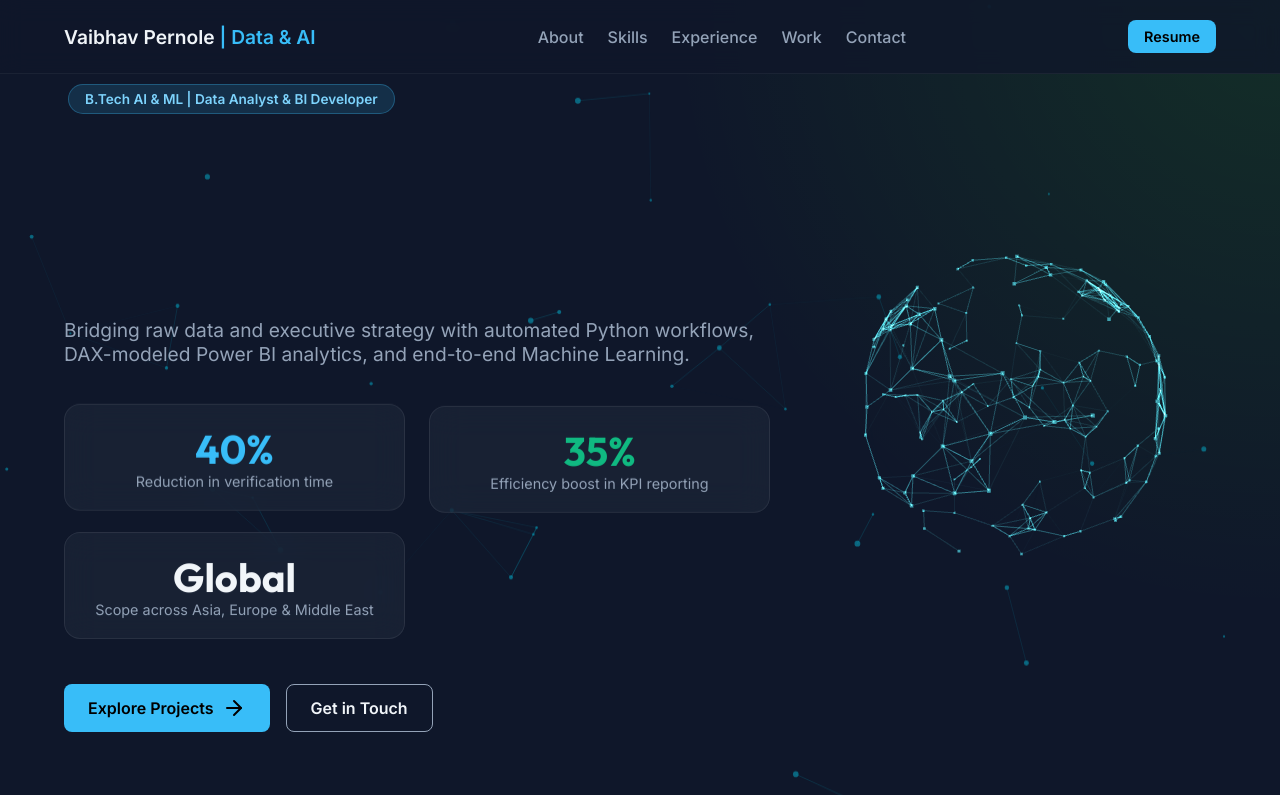
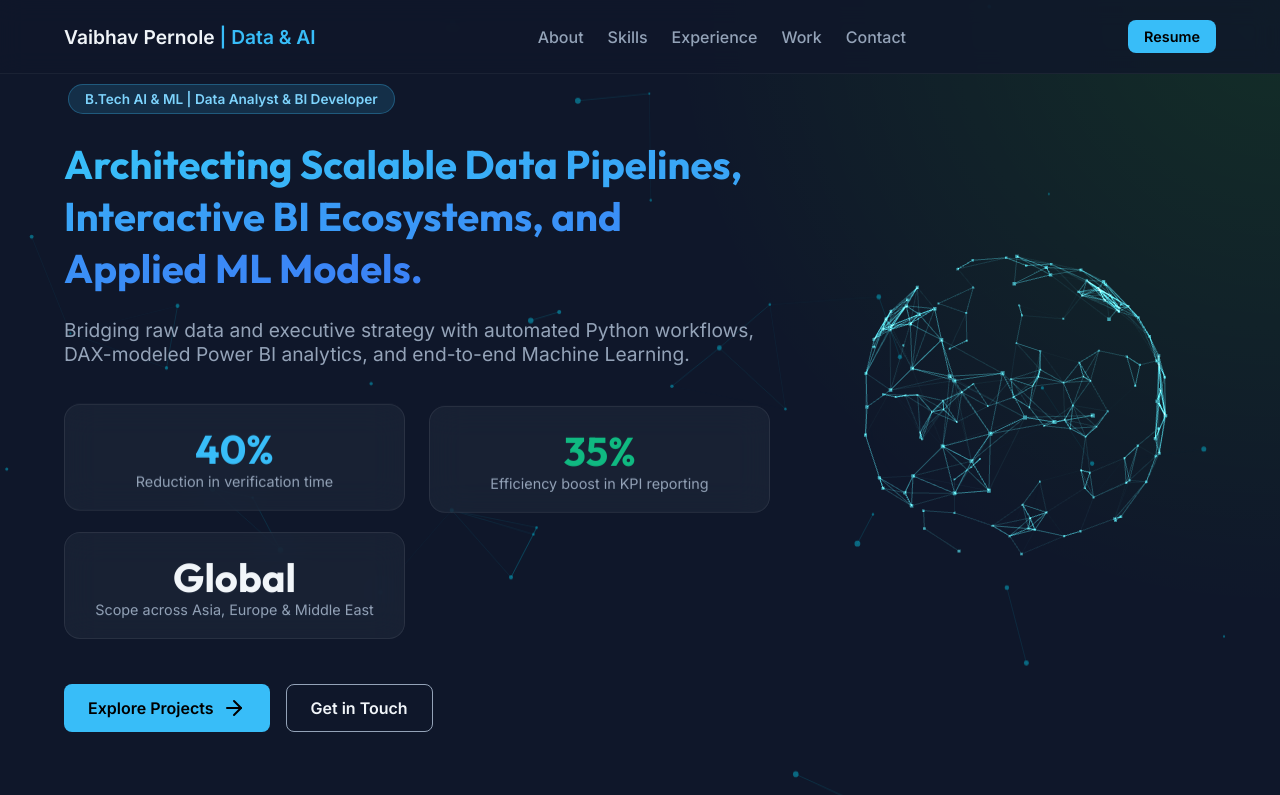
Before and after one commit to vaibhav72-hub/portfolio-github, a React (Vite) app: page / in a window 1280 px wide. Shown: the top 795 px of the page. Built offline with nearby package versions, Linux system fonts and the light colour scheme.

Commit message:
Fix LCP and Accessibility for 100% scores

```diff
--- a/src/App.tsx
+++ b/src/App.tsx
@@ -6,10 +6,9 @@ import {
 import './index.css';
 import MagneticButton from './components/MagneticButton';
 import TiltCard from './components/TiltCard';
-import AnimatedText from './components/AnimatedText';
 import FlipCard, { type CertData } from './components/FlipCard';
-import CursorTrail from './components/CursorTrail';
 
+const CursorTrail = lazy(() => import('./components/CursorTrail'));
 const ParticleBackground = lazy(() => import('./components/ParticleBackground'));
 const AiCore3D = lazy(() => import('./components/AiCore3D'));
 const GithubIcon = ({ className }: { className?: string }) => (
@@ -226,7 +225,11 @@ export default function App() {
 
   return (
     <div className="app-container">
-      <CursorTrail />
+      {loadHeavy && (
+        <Suspense fallback={null}>
+          <CursorTrail />
+        </Suspense>
+      )}
       {/* Navigation */}
       <nav>
         <div className="container nav-content">
@@ -256,11 +259,10 @@ export default function App() {
         <div className="container" style={{ display: "flex", alignItems: "center", gap: "40px", flexWrap: "wrap-reverse" }}>
           <div style={{ flex: "1 1 600px", position: "relative", zIndex: 10 }}>
             <div className="badge" style={{ marginBottom: "24px" }}>B.Tech AI & ML | Data Analyst & BI Developer</div>
-            <h1 style={{ margin: 0, padding: 0, fontSize: "clamp(1.5rem, 3.5vw, 2.5rem)", marginBottom: "24px", fontWeight: "bold", lineHeight: 1.3 }}>
-              <AnimatedText
-                text="Architecting Scalable Data Pipelines, Interactive BI Ecosystems, and Applied ML Models."
-                className="text-gradient"
-              />
+            <h1 className="hero-title-anim" style={{ margin: 0, padding: 0, fontSize: "clamp(1.5rem, 3.5vw, 2.5rem)", marginBottom: "24px", fontWeight: "bold", lineHeight: 1.3 }}>
+              <span className="text-gradient">
+                Architecting Scalable Data Pipelines, Interactive BI Ecosystems, and Applied ML Models.
+              </span>
             </h1>
             <p style={{ fontSize: "1.2rem", color: "var(--text-secondary)", marginBottom: "40px" }}>
               Bridging raw data and executive strategy with automated Python workflows, DAX-modeled Power BI analytics, and end-to-end Machine Learning.
--- a/src/index.css
+++ b/src/index.css
@@ -233,6 +233,15 @@ a {
   animation: pulse-glow 8s infinite alternate;
 }
 
+@keyframes fadeUp {
+  from { opacity: 0; transform: translateY(20px); }
+  to { opacity: 1; transform: translateY(0); }
+}
+
+.hero-title-anim {
+  animation: fadeUp 0.8s ease-out forwards;
+}
+
 .blob-1 {
   top: 10%;
   left: 10%;
```
